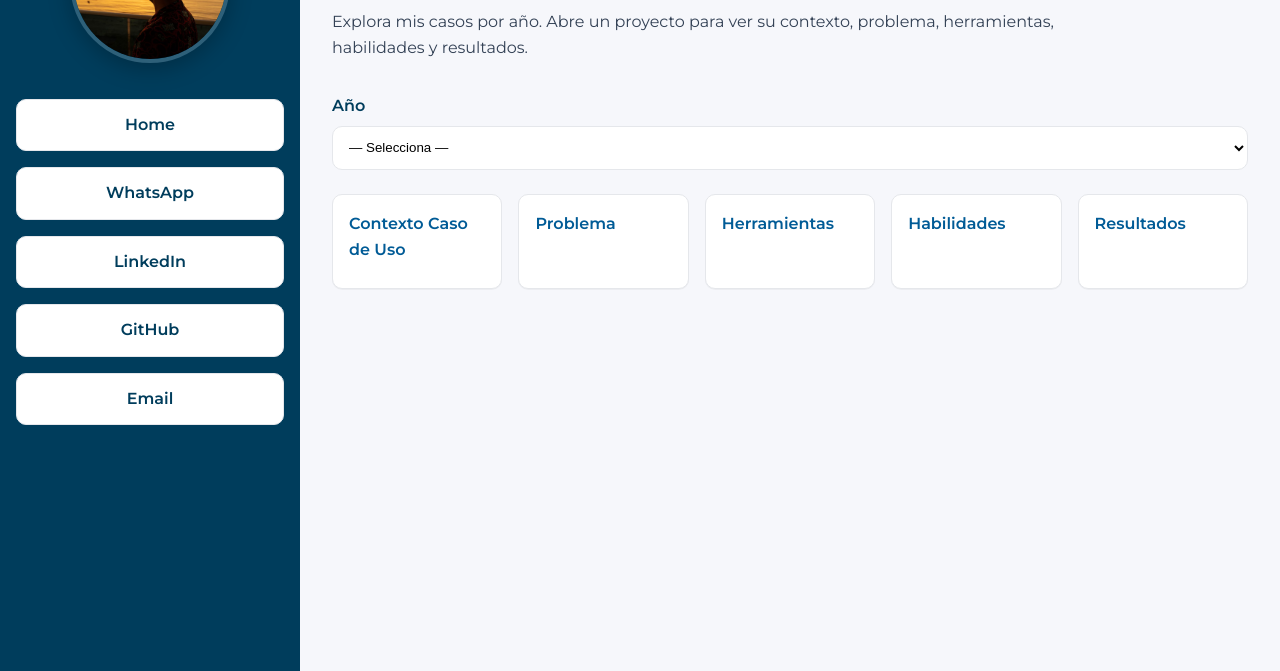
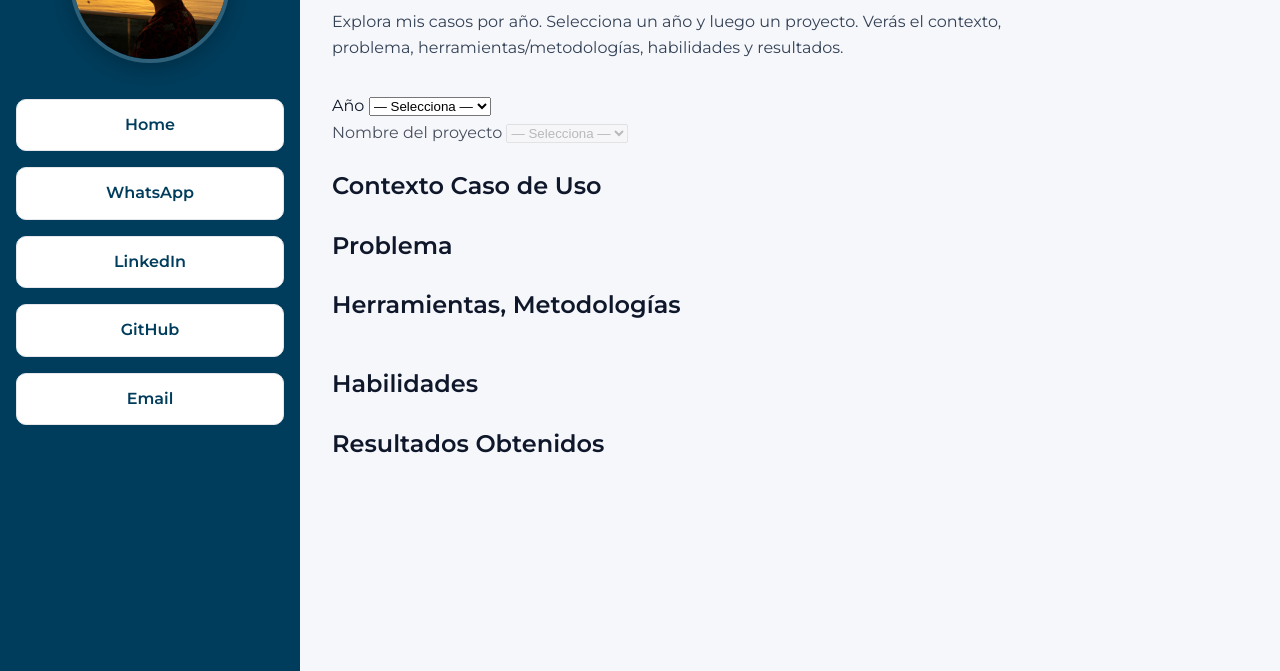
Before and after one commit to ale9503/Portfolio, a plain HTML site: page proyectos.html in a window 1280 px wide. Shown: the part 129-800 px from the top of the page. Drawn offline with Linux system fonts and the light colour scheme.

Commit message:
Update proyectos.html
cambio de ubicacion de los objetos

```diff
--- a/proyectos.html
+++ b/proyectos.html
@@ -32,48 +32,50 @@
     <main class="main">
       <header class="hero">
         <h1 class="hero__title">Mis Proyectos <span class="hero__motto">De la mente al mundo</span></h1>
-        <p class="hero__lede">Explora mis casos por año. Abre un proyecto para ver su contexto, problema, herramientas, habilidades y resultados.</p>
+        <p class="hero__lede">Explora mis casos por año. Selecciona un año y luego un proyecto. Verás el contexto, problema, herramientas/metodologías, habilidades y resultados.</p>
       </header>
 
-      <section>
-        <div class="filter-container">
-          <div>
+      <section class="case-layout" aria-label="Detalle del proyecto">
+        <!-- Barras Year / Project (apiladas) -->
+        <div class="bar bar--year">
           <label for="year-select">Año</label>
-            <select id="year-select">
+          <select id="year-select" aria-label="Selecciona año">
             <option value="">— Selecciona —</option>
           </select>
         </div>
 
-          <div id="project-block" style="display:none;">
+        <div class="bar bar--proj" id="project-bar" style="opacity:.75;">
           <label for="project-select">Nombre del proyecto</label>
-            <select id="project-select" disabled>
+          <select id="project-select" disabled aria-label="Selecciona proyecto">
             <option value="">— Selecciona —</option>
           </select>
         </div>
-        </div>
 
-        <div class="project-detail">
-          <div class="detail-box">
+        <!-- Cajas -->
+        <article class="case-box case--context">
           <h2>Contexto Caso de Uso</h2>
           <p id="detail-context"></p>
-          </div>
-          <div class="detail-box">
+        </article>
+
+        <article class="case-box case--problem">
           <h2>Problema</h2>
           <p id="detail-problema"></p>
-          </div>
-          <div class="detail-box">
-            <h2>Herramientas</h2>
+        </article>
+
+        <article class="case-box case--tools">
+          <h2>Herramientas, Metodologías</h2>
           <div id="detail-herramientas"></div>
-          </div>
-          <div class="detail-box">
+        </article>
+
+        <article class="case-box case--skills">
           <h2>Habilidades</h2>
           <p id="detail-habilidades"></p>
-          </div>
-          <div class="detail-box">
-            <h2>Resultados</h2>
+        </article>
+
+        <article class="case-box case--results">
+          <h2>Resultados Obtenidos</h2>
           <p id="detail-resultados"></p>
-          </div>
-        </div>
+        </article>
       </section>
     </main>
   </div>
@@ -92,7 +94,7 @@
     function initProjects(proyectos){
       const selYear = document.getElementById('year-select');
       const selProj = document.getElementById('project-select');
-      const projectBlock = document.getElementById('project-block');
+      const projBar = document.getElementById('project-bar');
 
       // Poblar años únicos (desc)
       const years = [...new Set(proyectos.map(p => p['Año']))].sort((a,b)=>b-a);
@@ -106,19 +108,17 @@
         // Reset de proyectos
         selProj.innerHTML = '';
         selProj.add(new Option('— Selecciona —', ''));
+        selProj.disabled = true;
+        projBar.style.opacity = .75;
 
-        if (!year){
-          projectBlock.style.display = 'none';
-          selProj.disabled = true;
-          return;
-        }
+        if (!year){ return; }
 
         const proyectosAño = proyectos.filter(p => String(p['Año']) === year);
         const nombresUnicos = [...new Set(proyectosAño.map(p => p.Proyecto))].sort();
         nombresUnicos.forEach(nombre => selProj.add(new Option(nombre, nombre)));
 
-        projectBlock.style.display = '';
         selProj.disabled = false;
+        projBar.style.opacity = 1;
       });
 
       // Cambio de proyecto
```
Lines whose indentation alone changed are shown as unchanged.
